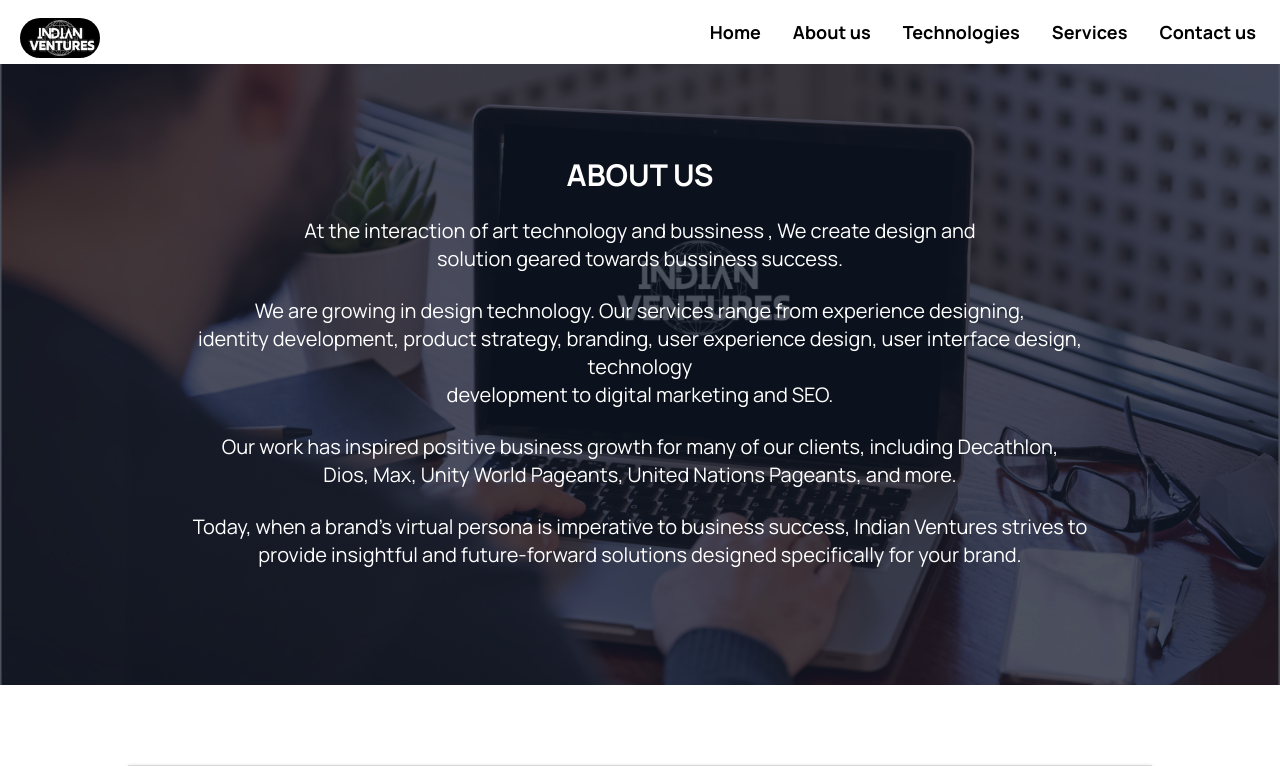
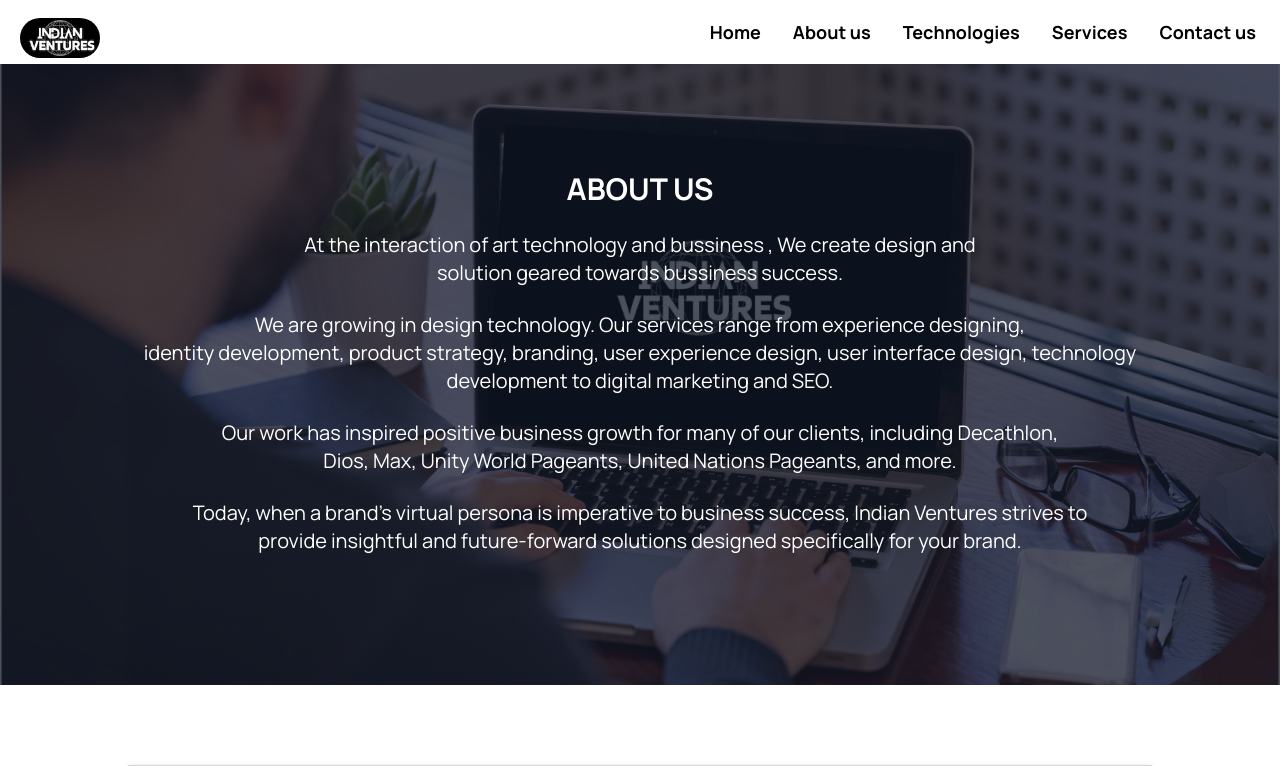
Before and after one commit to indianventuresdb/indian-ventures, a Next.js app: page /about in a window 1280 px wide. Shown: the top 766 px of the page. Built offline with nearby package versions, Linux system fonts and the light colour scheme; no server answers.

Commit message:
about us fixed

```diff
--- a/src/app/about/page.js
+++ b/src/app/about/page.js
@@ -12,15 +12,15 @@ const Page = () => {
           className="object-cover w-[1531px] h-[621px] mx-auto"
         />
         <div className="absolute inset-0  flex flex-col justify-center items-center text-white bg-gray-900 bg-opacity-75 manrope">
-          <h1 className="text-2xl md:text-3xl font-extrabold sm:mb-6 mb-2 uppercase">
+          <h1 className="text-3xl  md:text-xl lg:text-xl xl:text-3xl font-extrabold sm:mb-6 mb-2 uppercase">
             About Us
           </h1>
-          <p className="text-center sm:mb-6 mb-2 text-sm sm:text-xl px-2 sm:px-20 ">
+          <p className="text-center sm:mb-6 mb-2 text-sm sm:text-xl  ">
             At the interaction of art technology and bussiness , We create
             design and <br />
             solution geared towards bussiness success.
           </p>
-          <p className="text-center sm:mb-6 mb-2 text-sm sm:text-xl sm:px-48 px-2">
+          <p className="text-center sm:mb-6 mb-2 text-sm sm:text-xl  px-2">
             We are growing in design technology. Our services range from
             experience designing,
             <br /> identity development, product strategy, branding, user
@@ -28,13 +28,13 @@ const Page = () => {
             <br />
             development to digital marketing and SEO.
           </p>
-          <p className="text-center sm:mb-6 mb-2 text-sm sm:text-xl sm:px-48 px-2">
+          <p className="text-center sm:mb-6 mb-2 text-sm sm:text-xl  px-2">
             Our work has inspired positive business growth for many of our
             clients, including Decathlon,
             <br /> Dios, Max, Unity World Pageants, United Nations Pageants, and
             more.
           </p>
-          <p className="text-center sm:mb-6 mb-2 text-sm sm:text-xl sm:px-48 px-2">
+          <p className="text-center sm:mb-6 mb-2 text-sm sm:text-xl  px-2">
             Today, when a brand's virtual persona is imperative to business
             success, Indian Ventures strives to
             <br /> provide insightful and future-forward solutions designed
```
